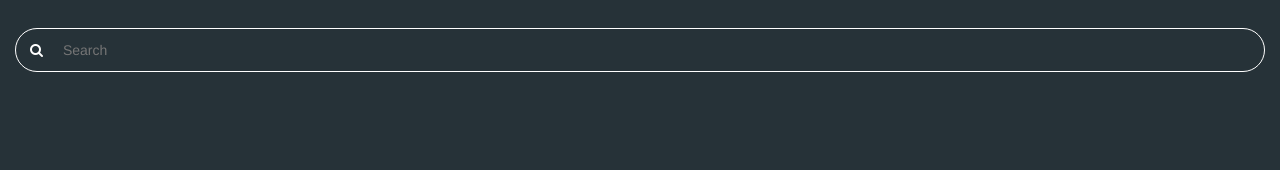
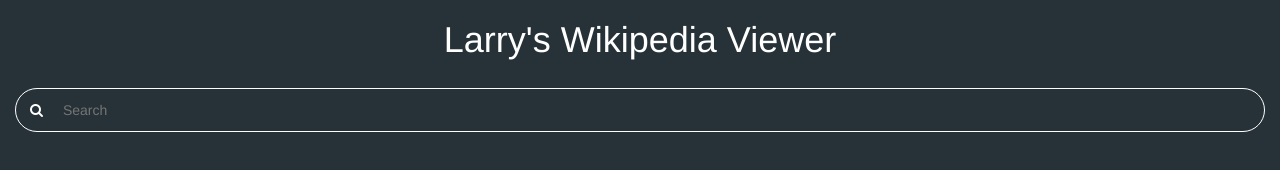
Before and after one commit to larry-cherry/WikipediaViewer, a plain HTML site: page index.html in a window 1280 px wide. Drawn offline with nearby package versions, Linux system fonts and the light colour scheme.

Commit message:
tweaked some design/page layout

```diff
--- a/index.html
+++ b/index.html
@@ -5,11 +5,13 @@
         <link href="https://maxcdn.bootstrapcdn.com/bootstrap/3.3.7/css/bootstrap.min.css" rel="stylesheet" integrity="sha384-BVYiiSIFeK1dGmJRAkycuHAHRg32OmUcww7on3RYdg4Va+PmSTsz/K68vbdEjh4u" crossorigin="anonymous">
         <link rel="stylesheet" type="" href="style.css">
         <link rel="stylesheet" href="https://maxcdn.bootstrapcdn.com/font-awesome/4.7.0/css/font-awesome.min.css">
+        <script src="https://cdnjs.cloudflare.com/ajax/libs/jquery/3.2.1/jquery.min.js"></script>
     </head>
     <body>
       <div class="container-fluid">
         <div class="row">
           <div class="col-sm-12">
+            <h1 id="title" class="text-center">Larry's Wikipedia Viewer</h1>
               <form id="searchbar">
                 <i id="search-icon" class="fa fa-search"></i>
 	              <input type="search" placeholder="Search">
--- a/style.css
+++ b/style.css
@@ -33,6 +33,12 @@ body {
     background-color: #263238;
 }
 
+#title {
+    color: white;
+    /*display: block;*/
+    /*margin: 1em auto;*/
+}
+
 #searchbar {
     color: white;
     border: 1px solid white;
```
